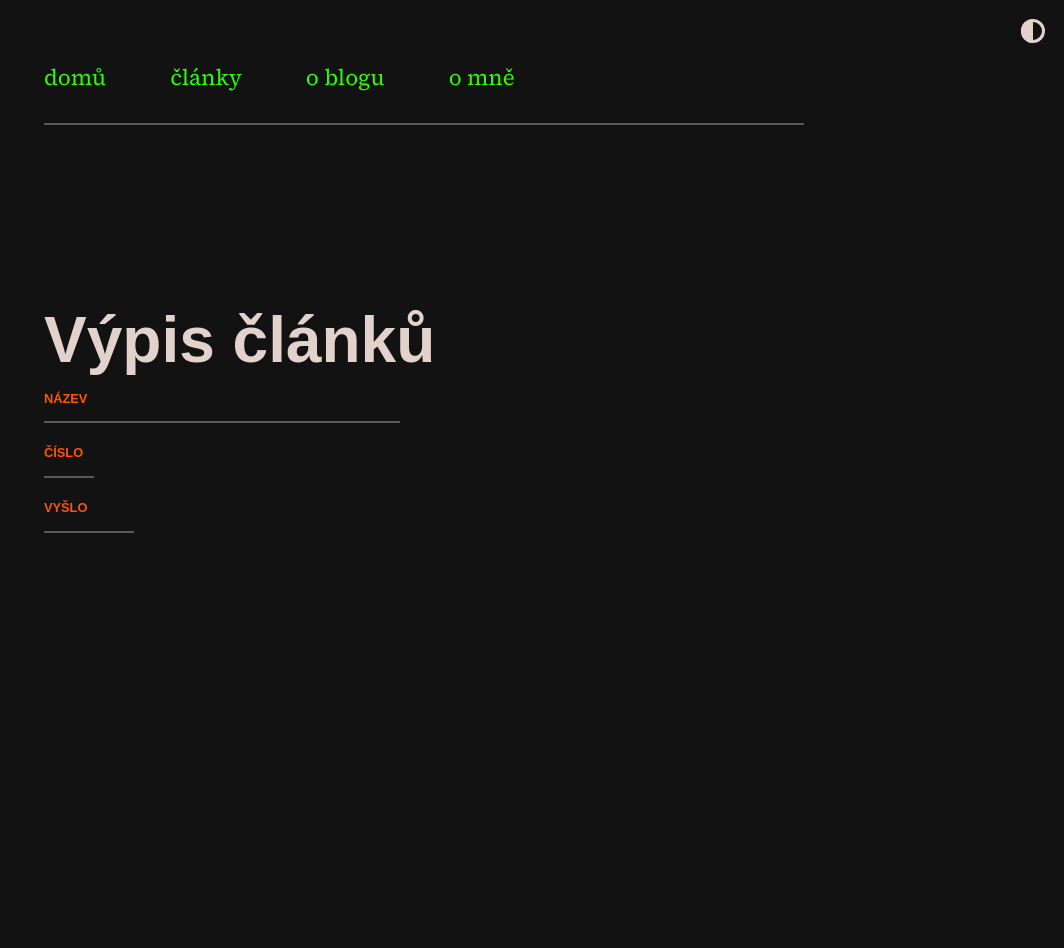
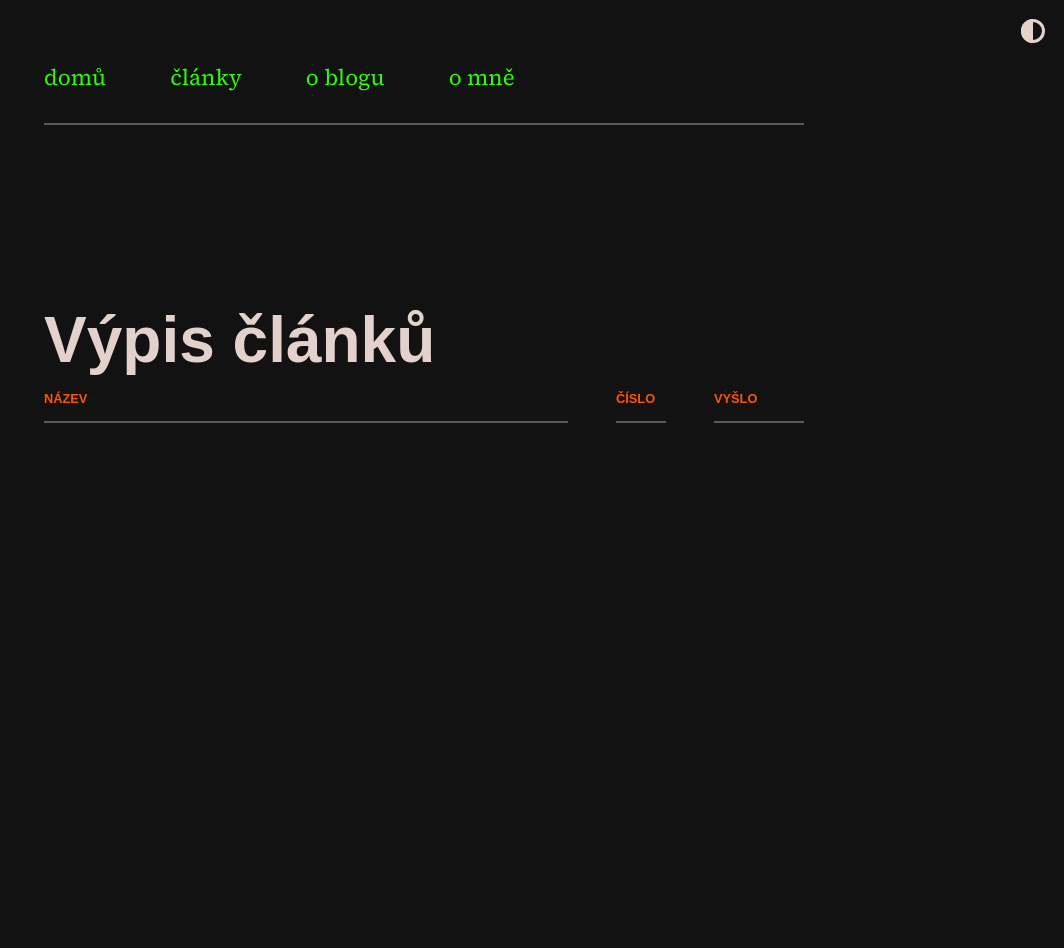
Before and after one commit to scherrer-txt/bts, a Jekyll site: the page built from vypis.html, in a window 1280 px wide. Shown: the whole page, without its empty margins (216-1280 px from the left). Built offline with Jekyll 4.4.1, drawn with Linux system fonts in a browser that asks for light colours; some web fonts are replaced.

Commit message:
Update moonwalk.scss

```diff
--- a/_sass/moonwalk.scss
+++ b/_sass/moonwalk.scss
@@ -525,6 +525,14 @@ blockquote {
 // POST META END
 
 // POST INDEX
+.post-index {
+  display: flex;
+  gap: 48px;
+  align-items: baseline;
+  flex-wrap: wrap;
+  margin-bottom: 4rem;
+}
+
 .post-index-info {
   font-family: "roc-grotesk", sans-serif;
   font-size: 2rem;
```
